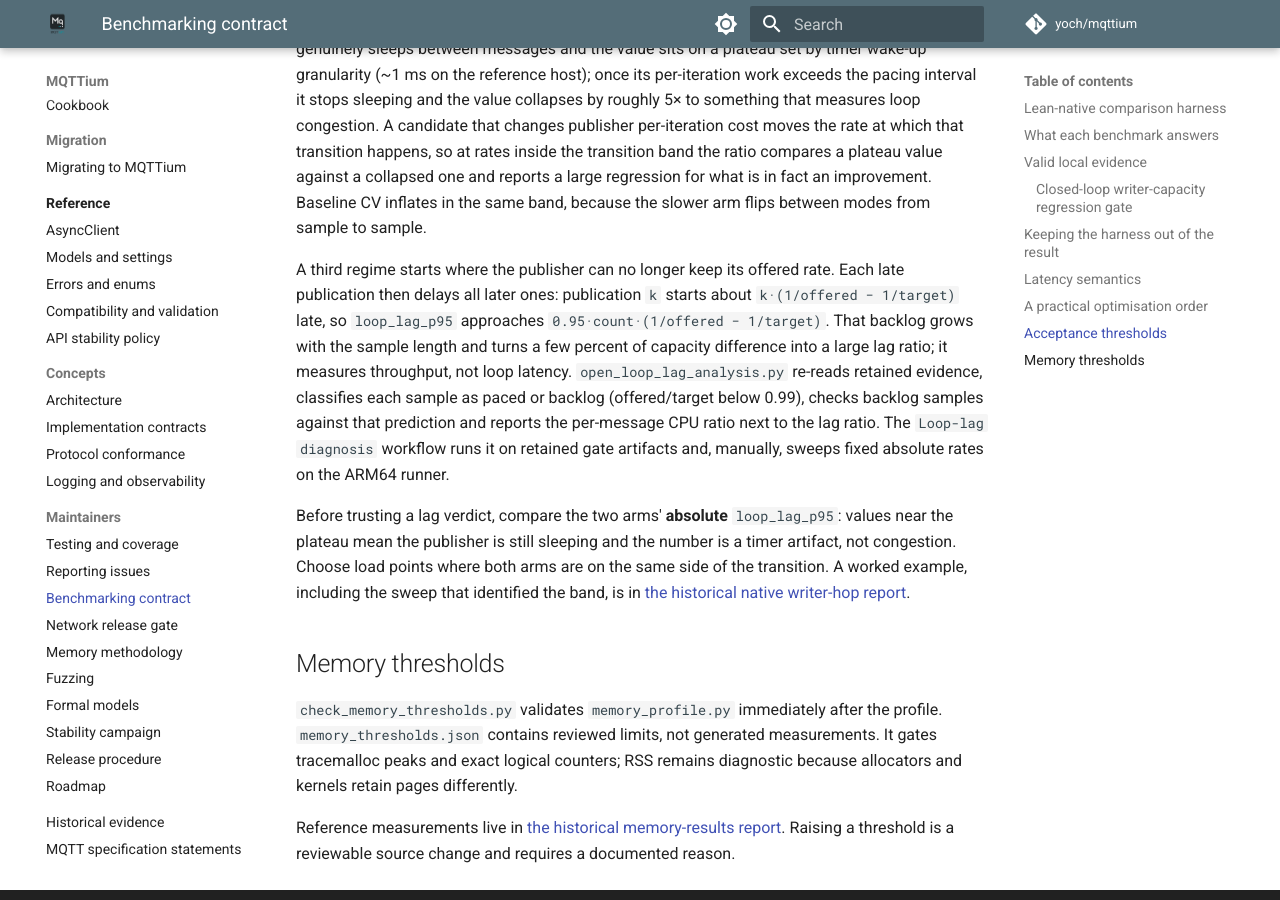
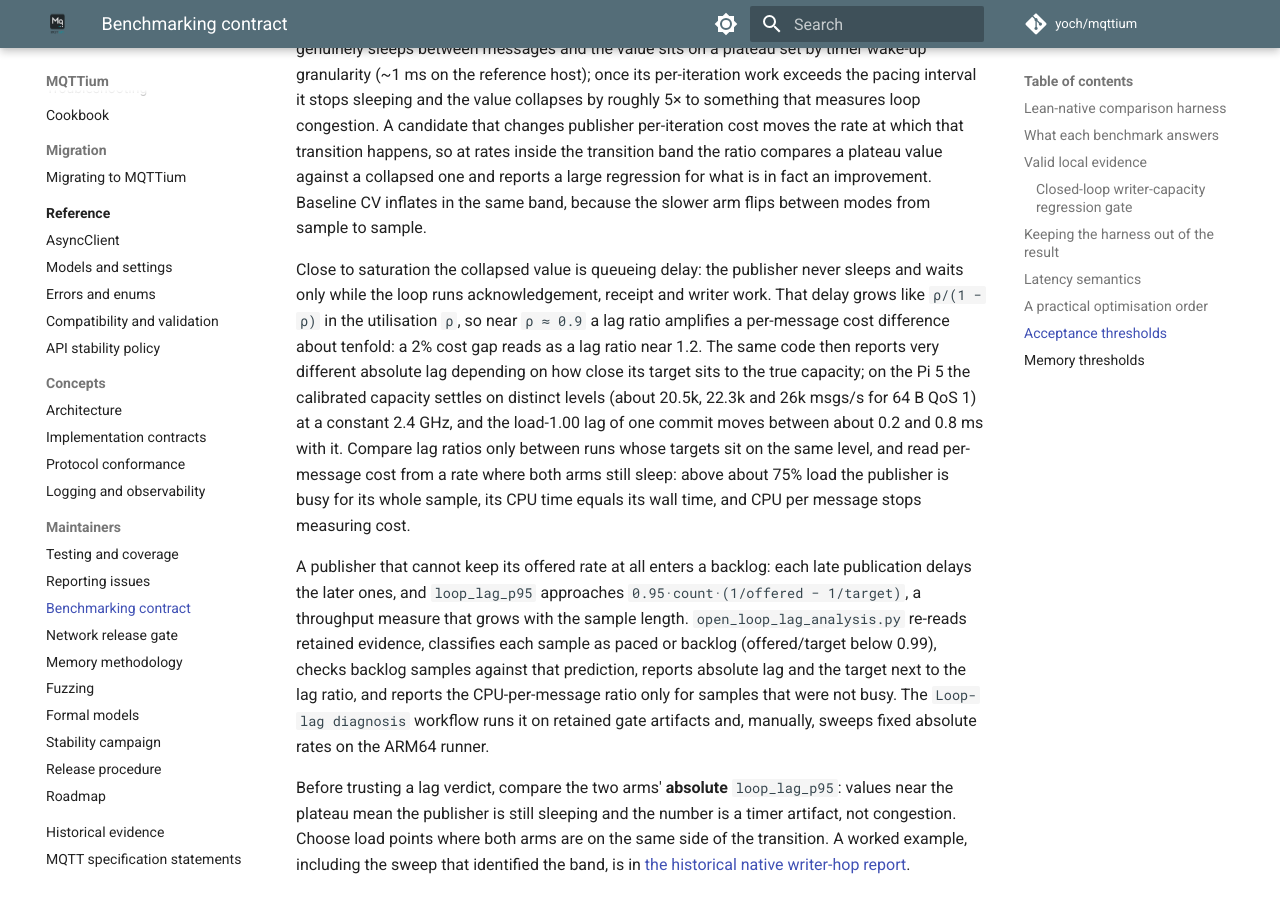
Before and after one commit to yoch/mqttium, an MkDocs documentation site: the page built from docs/benchmarking.md, in a window 1280 px wide and 900 px high, scrolled down 6530 px. Built offline with MkDocs 1.6.1 and Material for MkDocs 9.7.7, drawn with Linux system fonts in a browser that asks for light colours; comment, search, counter and statistics services are not loaded.

Commit message:
bench: flag busy publishers and document saturation lag (#493)
The retained #493 evidence has no backlog sample: every arm kept its offered
rate. Near saturation the publisher simply never sleeps. Its CPU time then
equals its wall time, so the analysis now reports how many samples were busy
and leaves them out of the CPU-per-message ratio. The benchmarking guide
describes the queueing amplification of the lag ratio near saturation and the
calibration capacity levels. The fixed-rate sweep starts at 5,000 msgs/s so
both arms still sleep and CPU per message measures cost.

Co-Authored-By: Claude Opus 5.5 <noreply@anthropic.com>
Claude-Session: https://claude.ai/code/session_01TTrAoBqSWAGV36ZGyz2FqY

```diff
--- a/docs/benchmarking.md
+++ b/docs/benchmarking.md
@@ -297,17 +297,29 @@ collapsed one and reports a large regression for what is in fact an
 improvement. Baseline CV inflates in the same band, because the slower arm
 flips between modes from sample to sample.
 
-A third regime starts where the publisher can no longer keep its offered rate.
-Each late publication then delays all later ones: publication `k` starts about
-`k·(1/offered − 1/target)` late, so `loop_lag_p95` approaches
-`0.95·count·(1/offered − 1/target)`. That backlog grows with the sample length
-and turns a few percent of capacity difference into a large lag ratio; it
-measures throughput, not loop latency. `open_loop_lag_analysis.py` re-reads
-retained evidence, classifies each sample as paced or backlog (offered/target
-below 0.99), checks backlog samples against that prediction and reports the
-per-message CPU ratio next to the lag ratio. The `Loop-lag diagnosis` workflow
-runs it on retained gate artifacts and, manually, sweeps fixed absolute rates on
-the ARM64 runner.
+Close to saturation the collapsed value is queueing delay: the publisher never
+sleeps and waits only while the loop runs acknowledgement, receipt and writer
+work. That delay grows like `ρ/(1 − ρ)` in the utilisation `ρ`, so near
+`ρ ≈ 0.9` a lag ratio amplifies a per-message cost difference about tenfold: a
+2% cost gap reads as a lag ratio near 1.2. The same code then reports very
+different absolute lag depending on how close its target sits to the true
+capacity; on the Pi 5 the calibrated capacity settles on distinct levels
+(about 20.5k, 22.3k and 26k msgs/s for 64 B QoS 1) at a constant 2.4 GHz, and
+the load-1.00 lag of one commit moves between about 0.2 and 0.8 ms with it.
+Compare lag ratios only between runs whose targets sit on the same level, and
+read per-message cost from a rate where both arms still sleep: above about 75%
+load the publisher is busy for its whole sample, its CPU time equals its wall
+time, and CPU per message stops measuring cost.
+
+A publisher that cannot keep its offered rate at all enters a backlog: each
+late publication delays the later ones, and `loop_lag_p95` approaches
+`0.95·count·(1/offered − 1/target)`, a throughput measure that grows with the
+sample length. `open_loop_lag_analysis.py` re-reads retained evidence,
+classifies each sample as paced or backlog (offered/target below 0.99), checks
+backlog samples against that prediction, reports absolute lag and the target
+next to the lag ratio, and reports the CPU-per-message ratio only for samples
+that were not busy. The `Loop-lag diagnosis` workflow runs it on retained gate
+artifacts and, manually, sweeps fixed absolute rates on the ARM64 runner.
 
 Before trusting a lag verdict, compare the two arms' **absolute**
 `loop_lag_p95`: values near the plateau mean the publisher is still sleeping and
```
Also changed, not shown: 3 other files.
